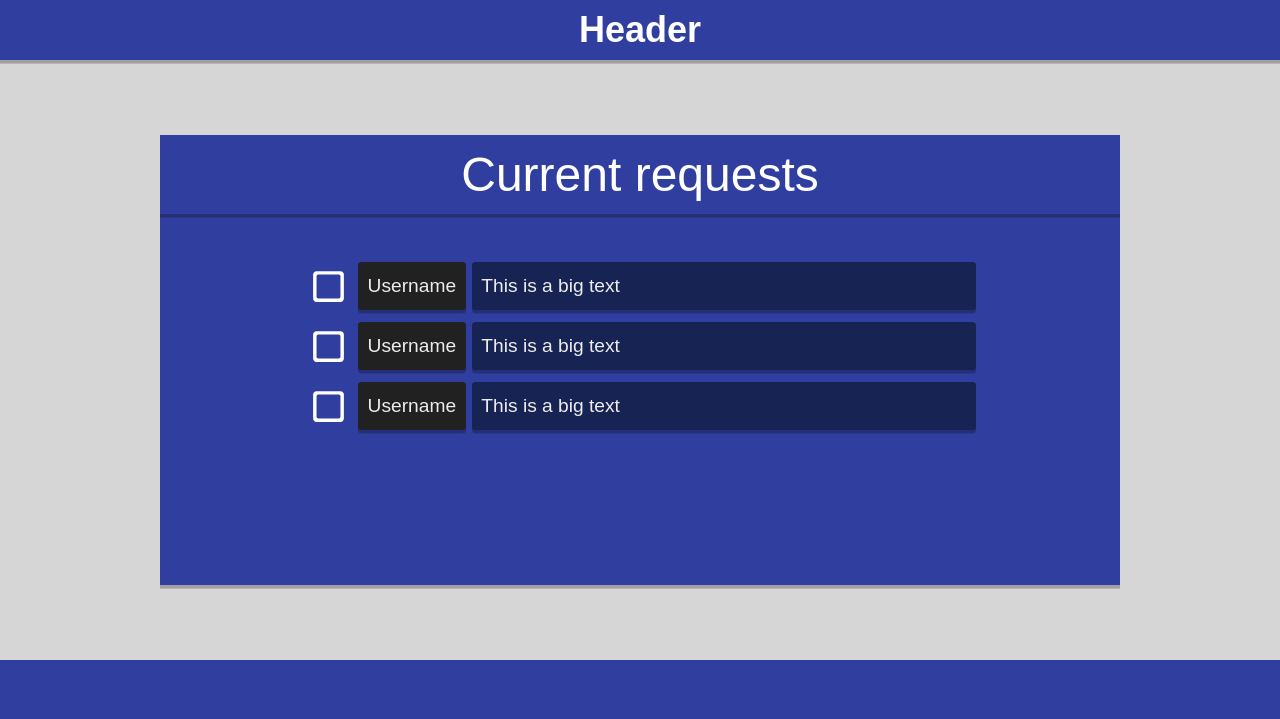
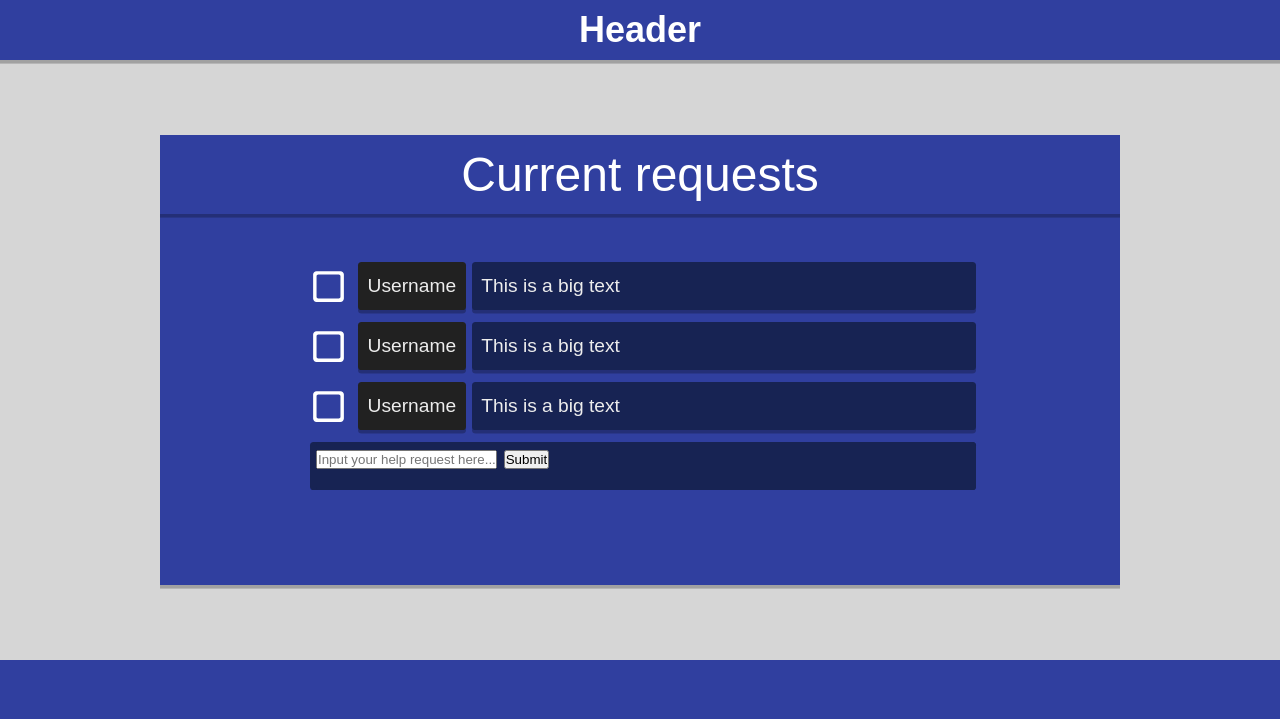
Before and after one commit to gabbe-k/HelpList, a PHP site: page / in a window 1280 px wide. Shown: the top 719 px of the page. Run offline with PHP 8.4, Linux system fonts and the light colour scheme.

Commit message:
Form added

```diff
--- a/css/master.css
+++ b/css/master.css
@@ -87,7 +87,14 @@
   background: #172353;
   font-weight: lighter;
 }
-
+.listview-wrap .request-wrap .request-form-wrap {
+  display: grid;
+  height: 2rem;
+  border-radius: 0.15rem;
+  background: #172353;
+  grid-column-gap: 0.25rem;
+  margin-left: 0.25rem;
+}
 html {
   font-size: 24px;
 }
--- a/saker att göra.txt
+++ b/saker att göra.txt
@@ -1,6 +1,6 @@
 Databas / Printa ut inlägg - Gabbe
 Ta bort inlägg - Gabbe - Javascript
-
+Lista där man kan välja mellan lärare - Albin
 
 
 
--- a/scss/listview.scss
+++ b/scss/listview.scss
@@ -73,6 +73,24 @@
 
       }
 
+      .request-form-wrap {
+        display: grid;
+        height: 2rem;
+        border-radius: .15rem;
+        background: $SecDark2;
+        grid-column-gap: .25rem;
+        margin-left: .25rem;
+
+
+        .request-form-inner-wrap {
+
+          .request-form-wrap {
+
+          }
+        }
+
+      }
+
   }
 
 }
--- a/scss/misc.scss
+++ b/scss/misc.scss
@@ -60,6 +60,8 @@ $AccentDark : #d10049;
 
 }
 
+//mixins
+
 @mixin headerbtn() {
   @include buttonMix();
   box-shadow: 0 0.15rem 0 0rem rgba(0,0,0,.25);
@@ -77,3 +79,19 @@ $AccentDark : #d10049;
   }
 
 }
+
+@mixin formMix {
+    width: 100%;
+    height: 100%;
+    overflow: hidden;
+    box-shadow: 0 0.15rem 0 0rem rgba(0,0,0,.25);
+
+    input {
+      width: 100%;
+      height: 100%;
+      background: $SecDark;
+      border: none;
+      outline: none;
+      color: $SecText;
+    }
+}
--- a/view/listview.php
+++ b/view/listview.php
@@ -43,6 +43,20 @@
       </div>
     </div>
 
+    <div class="request-form-wrap">
+      <div class="request-form-inner-wrap">
+        <div class="request-form-placeholder">
+
+        </div>
+        <div class="request-form-wrap">
+          <form class="request-form" action="./php/func/post.php" method="post">
+            <input type="text" name="" placeholder="Input your help request here...">
+            <input type="submit" name="" value="Submit">
+          </form>
+        </div>
+      </div>
+    </div>
+
   </div>
 
 </div>
```
Also changed, not shown: createdatabase.sql (+16 -0 lines), css/listview.css (+8 -0 lines), 2 other files.
